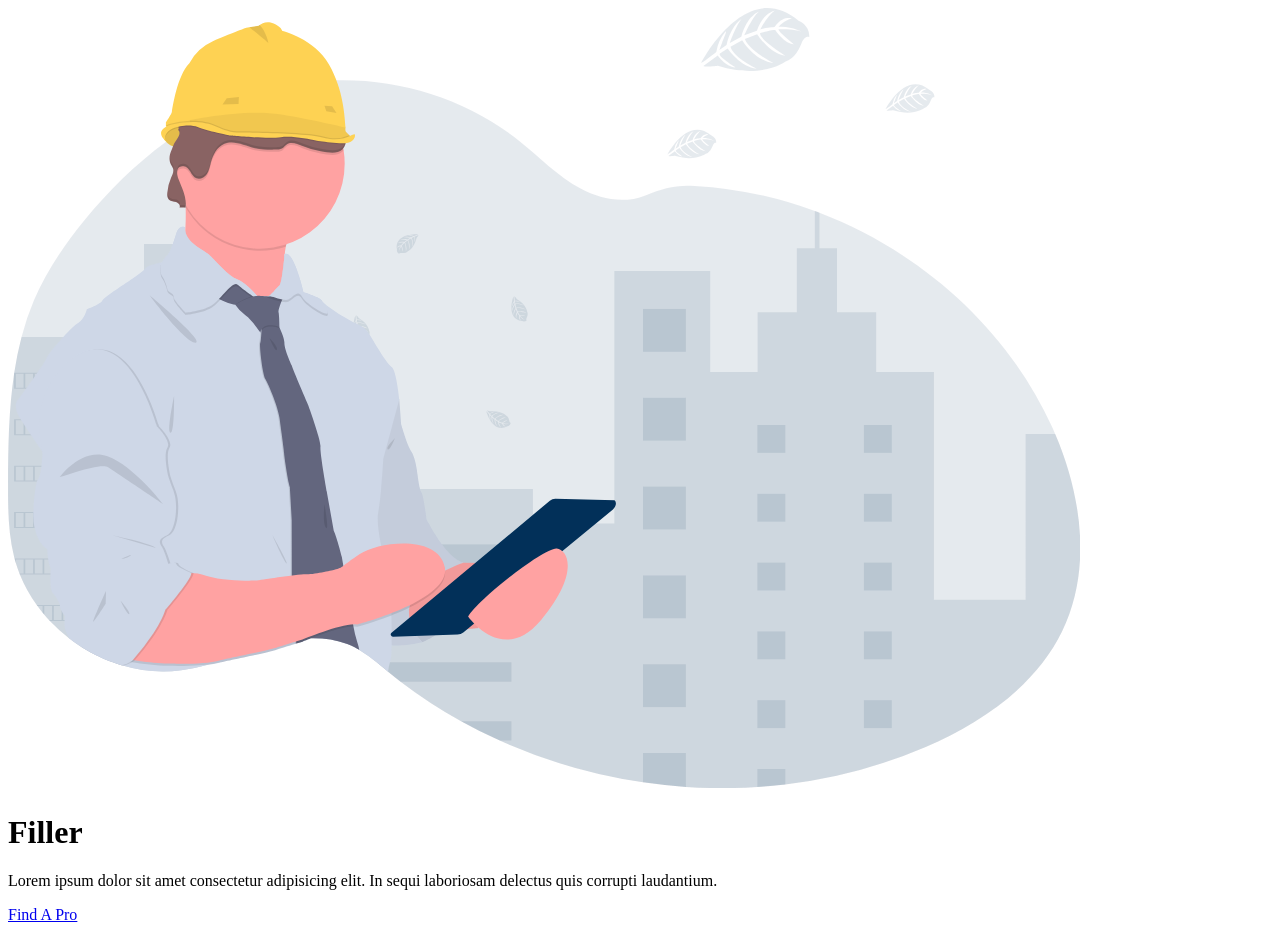
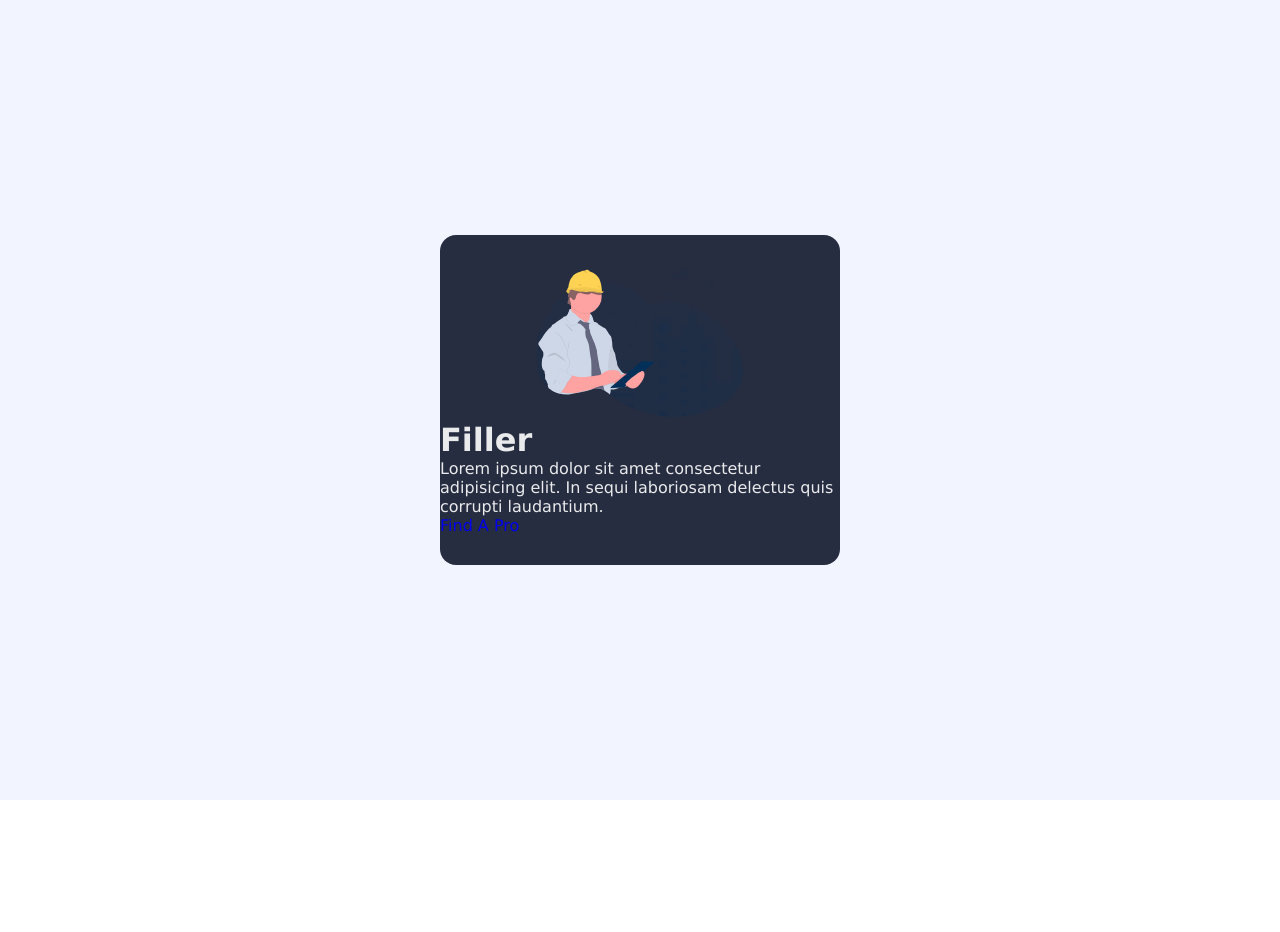
Before and after one commit to folafunmi-db/Card-hover-component, a plain HTML site: page index.html in a window 1280 px wide. After the commit the page ends 800 px from the top, so only its background shows below. Drawn offline with Linux system fonts and the light colour scheme.

Commit message:
Created card and arranged costituent components

```diff
--- a/style.css
+++ b/style.css
@@ -1,3 +1,57 @@
 /* TODO Import Google Fonts */
 
 /* CSS variables */
+:root {
+  --first-color:#f2a20c;
+  --white-color: #e9eaec;
+  --dark-color:#272d40;
+  --dark-color-lighten: #f2f5ff;
+
+  /* --body-font: 'Poppins', sans_serif; */
+  --h1-font-size: 1.5rem;
+  --h2-font-size: 1.25rem;
+  --normal-font-size: 1rem;
+  --small-font-size: .875rem;
+}
+
+*,::before,::after {
+  box-sizing: border-box;
+}
+
+body {
+  margin: 0;
+  padding: 0;
+  font-family: Verdana, Geneva, Tahoma, sans-serif;
+  font-size: var(--normal-font-size);
+}
+
+h1, p {
+  margin: 0;
+}
+
+a {
+  text-decoration: none;
+}
+
+svg {
+  max-width: 100%;
+  height: 150px;
+}
+
+.container {
+  height: 100vh;
+  display: flex;
+  justify-content: center;
+  align-items: center;
+  background-color: var(--dark-color-lighten);
+}
+
+.card {
+  width: 400px;
+  height: 330px;
+  background-color: var(--dark-color);
+  border-radius: 1rem;
+  padding: 2rem 0;
+  color: var(--white-color);
+  overflow: hidden;
+}
```
